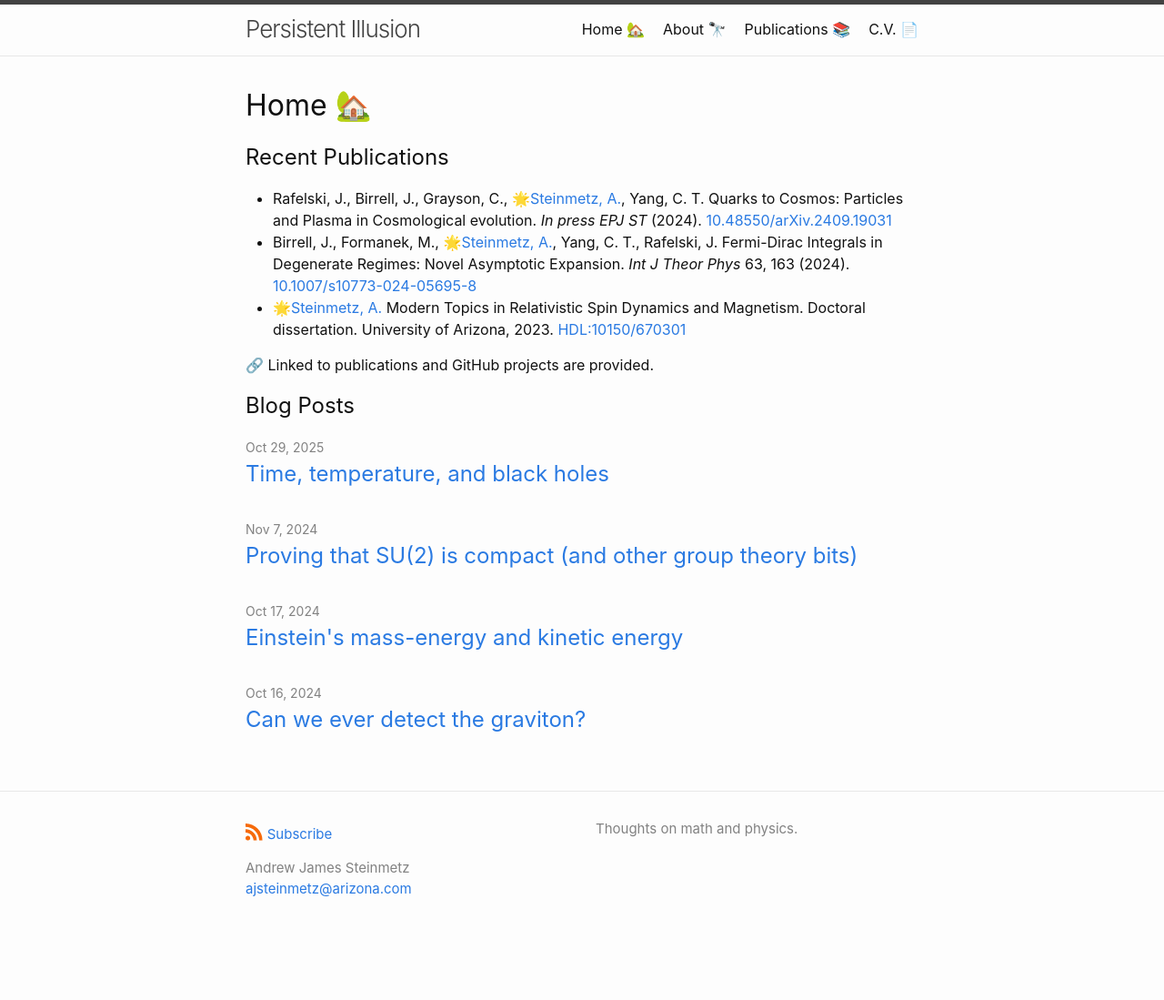
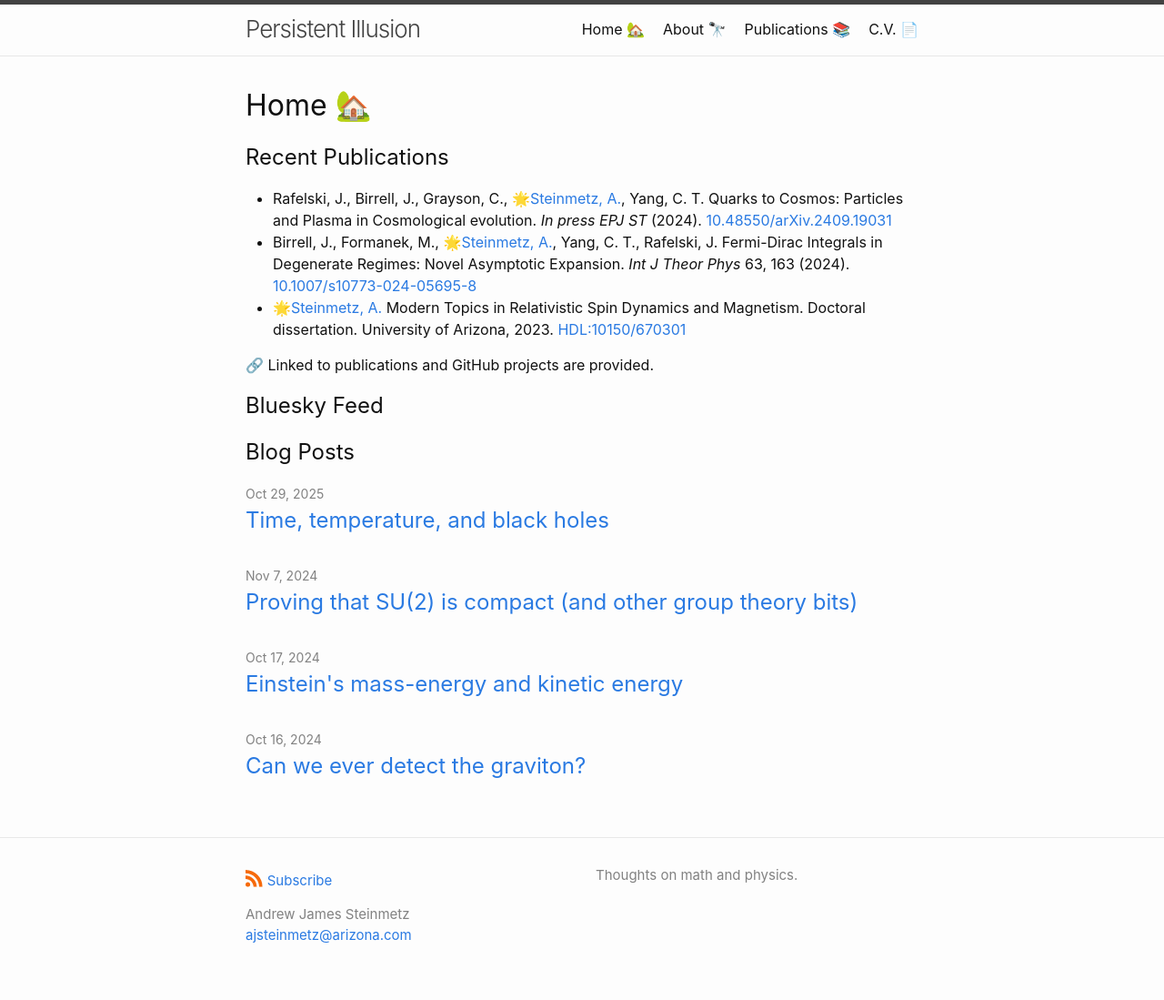
Before and after one commit to ajsteinmetz/ajsteinmetz.github.io, a Jekyll site: the page built from index.md, in a window 1280 px wide. Shown: the whole page at 91% size. Built offline with Jekyll 4.4.1, drawn with Linux system fonts in a browser that asks for light colours; our own code applies the rules of GitHub Pages for plain Markdown files; a script that is not in the unit is left out; before the commit the page ends 1048 px from its top, so only the background shows below that.

Commit message:
Update index.md

```diff
--- a/index.md
+++ b/index.md
@@ -8,4 +8,14 @@
 
 🔗 Linked to publications and GitHub projects are provided.
 
+## Bluesky Feed
+
+<script type="module" src="https://cdn.jsdelivr.net/npm/bsky-embed/dist/bsky-embed.es.js" async></script>
+  <bsky-embed
+    username="ajsteinmetz.com"
+    mode="dark"
+    limit="3"
+  >
+</bsky-embed>
+
 ## Blog Posts
```
